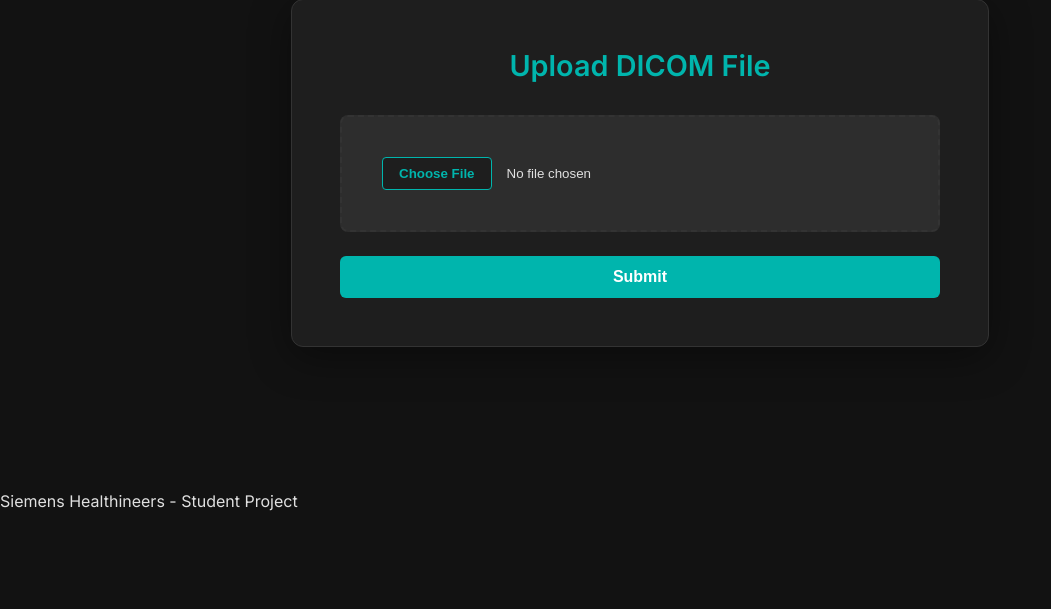
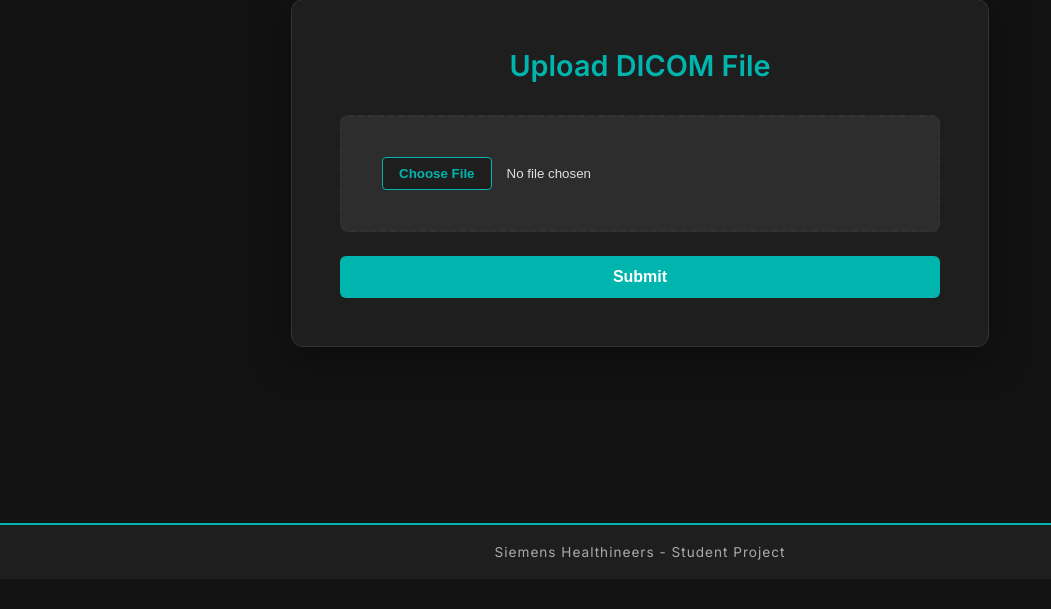
Before and after one commit to Mamaxa2512/dicom-analyzer, a Flask app: page / in a window 1280 px wide. Shown: the part 191-800 px from the top of the page, without its empty margins (0-1051 px from the left). Run offline with Flask 3, Linux system fonts and the light colour scheme.

Commit message:
visual updates

```diff
--- a/static/css/style.css
+++ b/static/css/style.css
@@ -169,12 +169,19 @@ main {
 }
 
 /* Footer / Watermark */
-body>p {
+footer {
     text-align: center;
     color: var(--text-secondary);
     font-size: 0.85rem;
-    margin-top: 2rem;
-    padding-bottom: 2rem;
+    margin-top: 3rem;
+    padding: 1.2rem 2rem;
+    background-color: var(--bg-secondary);
+    border-top: 2px solid var(--accent);
+    letter-spacing: 1px;
+}
+
+footer p {
+    margin: 0;
 }
 
 /* Upload Page Styling */
--- a/static/js/viewer.js
+++ b/static/js/viewer.js
@@ -141,7 +141,7 @@ document.addEventListener('DOMContentLoaded', () => {
 
             // Показуємо чорний екран звіту з текстом завантаження
             aiReportBox.style.display = 'block';
-            aiReportText.innerText = 'Transmitting image matrix to Gemini servers...\nWaiting for radiological analysis...';
+            aiReportText.innerHTML = '<i>Transmitting image matrix to Gemini servers...<br>Waiting for radiological analysis...</i>';
 
             try {
                 // Звертаємося до твого нового бекенд-маршруту
@@ -149,10 +149,10 @@ document.addEventListener('DOMContentLoaded', () => {
                 const data = await response.json();
 
                 // Вставляємо фінальний звіт на екран
-                aiReportText.innerText = data.report;
+                aiReportText.innerHTML = marked.parse(data.report);
 
             } catch (error) {
-                aiReportText.innerText = "Error connecting to AI Backend: " + error;
+                aiReportText.innerHTML = "<b>Error connecting to AI Backend:</b> " + error;
             } finally {
                 // Повертаємо кнопку в нормальний стан
                 btnAi.innerText = '🤖 Re-run AI Analysis';
--- a/templates/base.html
+++ b/templates/base.html
@@ -5,6 +5,7 @@
     <meta name="viewport" content="width=device-width, initial-scale=1.0">
     <title>{% block title %}DICOM Analyzer{% endblock %}</title>
     <link rel="stylesheet" href="{{ url_for('static', filename='css/style.css') }}">
+    <script src="https://cdn.jsdelivr.net/npm/marked/marked.min.js"></script>
 </head>
 <body>
     <header>
```
Also changed, not shown: templates/viewer.html (+5 -2 lines).
